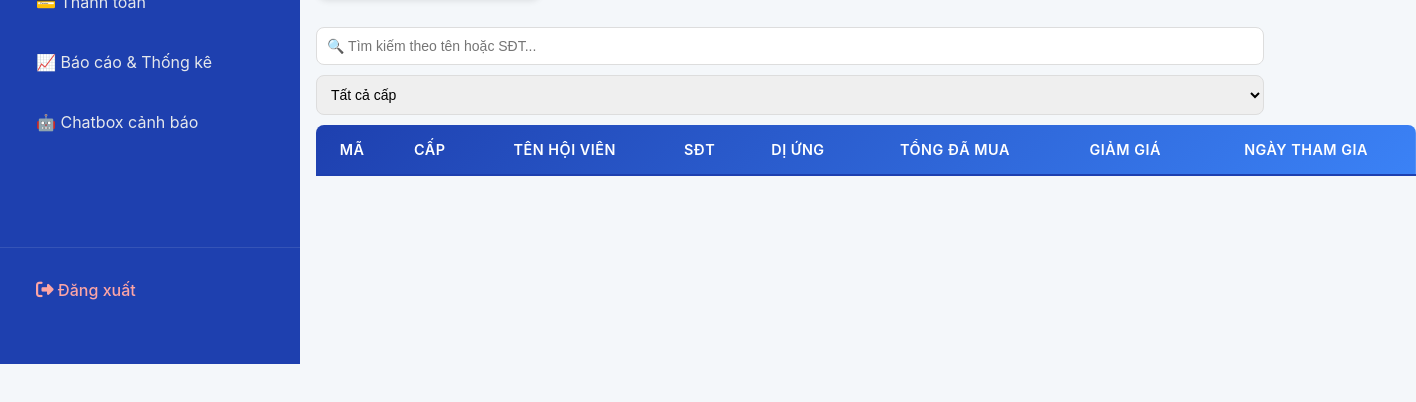
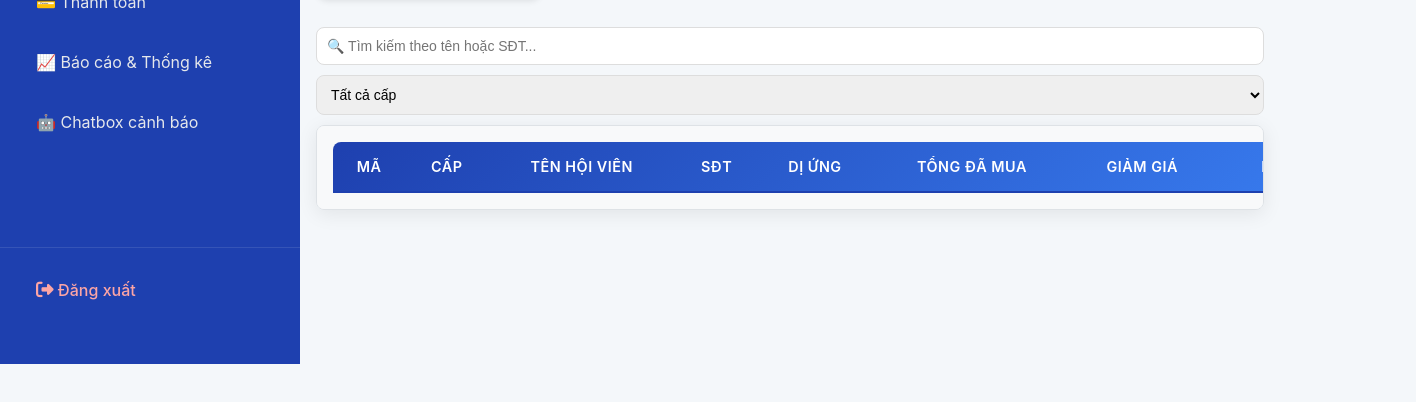
Before and after one commit to lephutuan/PharmaT, a website: page frontend/src/views/members.html in a window 1280 px wide. Shown: the part 436-838 px from the top of the page, 1416 px wide, since content can reach past the window. Drawn offline with nearby package versions, Linux system fonts and the light colour scheme.

Commit message:
edit UI members

```diff
--- a/frontend/src/views/members.html
+++ b/frontend/src/views/members.html
@@ -136,7 +136,7 @@
           </select>
         </div>
 
-        <div class="table-container">
+        <section class="form-section">
           <table class="employee-table">
             <thead>
               <tr>
@@ -154,7 +154,7 @@
               <!-- JS render data here -->
             </tbody>
           </table>
-        </div>
+        </section>
       </div>
     </main>
 
```
